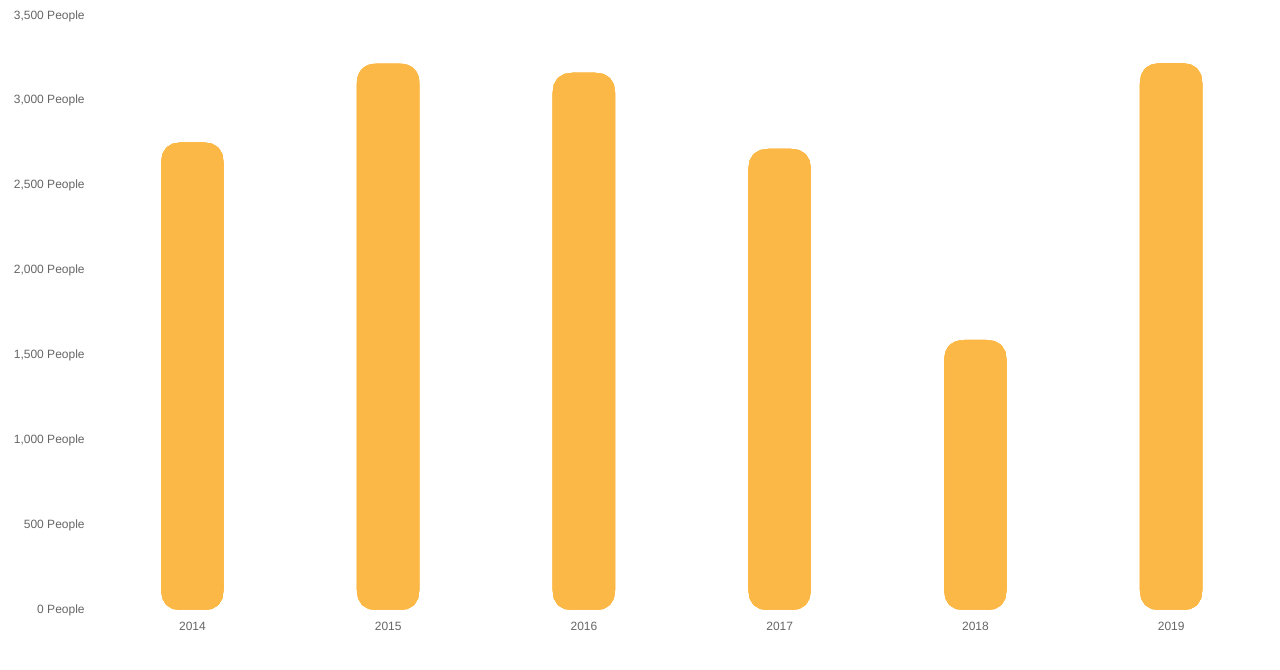
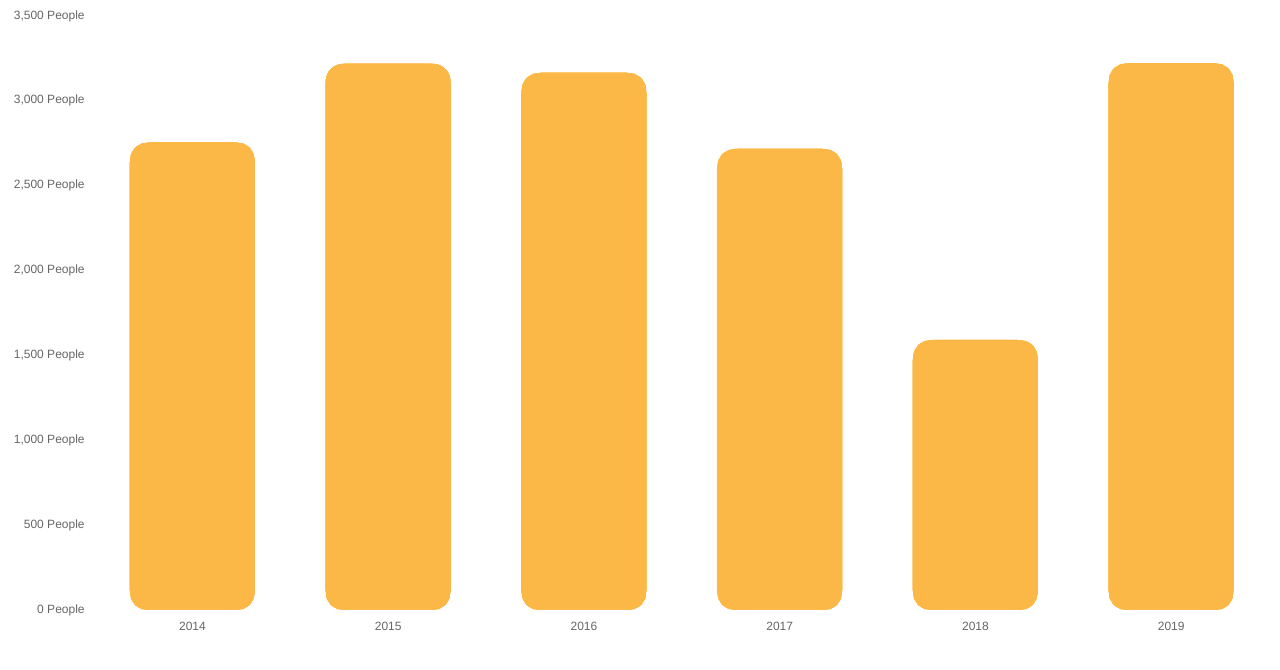
Before and after one commit to juliafredenburg/juliafredenburg.github.io, a plain HTML site: page hipgive/people_donating_per_year/index.html in a window 1280 px wide. Drawn offline with nearby package versions, Linux system fonts and the light colour scheme.

Commit message:
bar fatter

```diff
--- a/hipgive/people_donating_per_year/index.html
+++ b/hipgive/people_donating_per_year/index.html
@@ -60,7 +60,7 @@
             gridLines: {
               display: false
             },
-             barPercentage: 0.4
+             barPercentage: 0.8
           }]
         },
         tooltips: {
```
